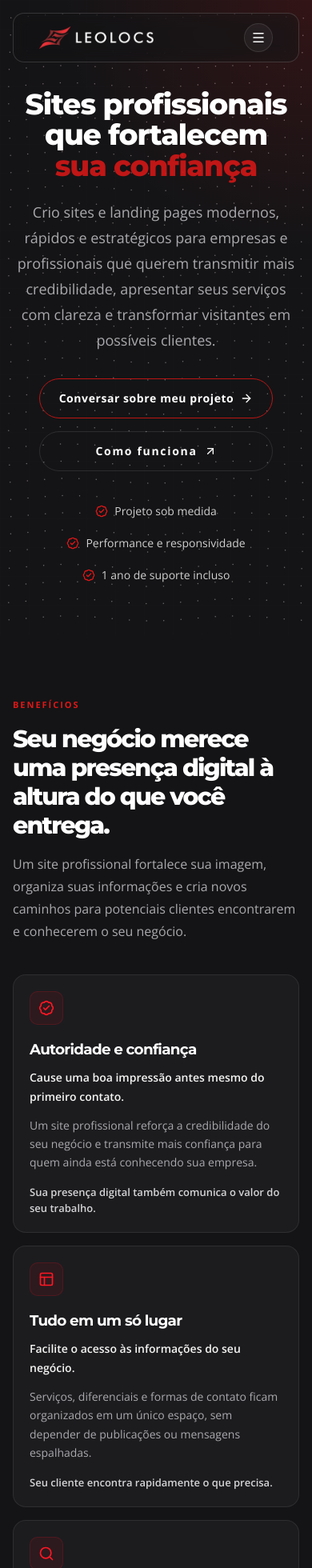
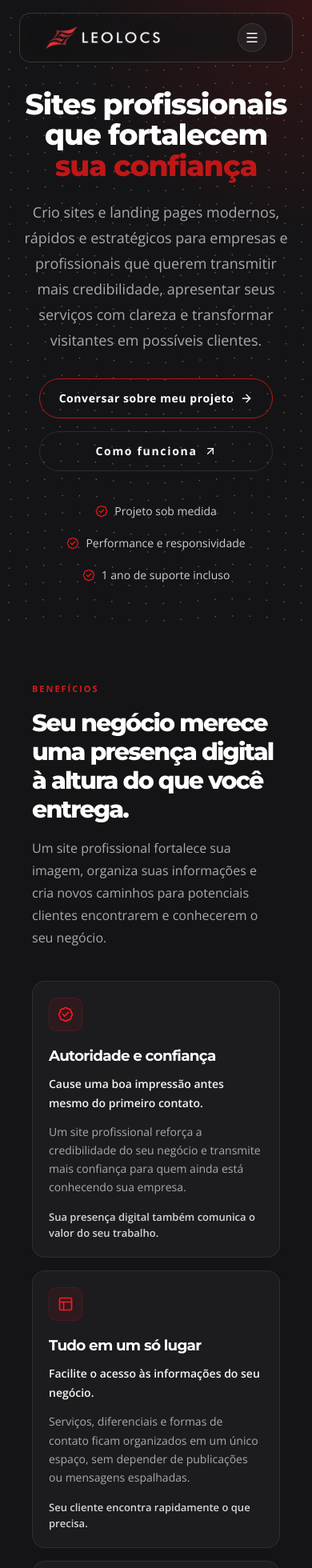
Before and after one commit to leolocs/leolocs_website, a React (Vite) app: page / in a window 390 px wide. Shown: the top 1960 px of the page at 80% size. Built offline with nearby package versions, Linux system fonts and the light colour scheme.

Commit message:
alterações gerais da pagina

```diff
--- a/src/App.tsx
+++ b/src/App.tsx
@@ -296,8 +296,8 @@ function App() {
 
   return (
     <div className="min-h-screen bg-bg text-text font-body antialiased">
-      <header className="fixed inset-x-0 top-0 z-50 px-4 pt-4">
-        <div className="mx-auto max-w-[1220px] rounded-[14px] border border-white/[0.15] bg-[#1a1a1d]/15 px-8 py-3 backdrop-blur-[10px] backdrop-brightness-[0.91] backdrop-saturate-[0.4]">
+      <header className="fixed inset-x-0 top-0 z-50 px-6 pt-4 md:px-8">
+        <div className="mx-auto max-w-[1280px] rounded-[14px] border border-white/[0.15] bg-[#1a1a1d]/15 px-8 py-3 backdrop-blur-[10px] backdrop-brightness-[0.91] backdrop-saturate-[0.4]">
           <div className="flex items-center gap-6">
             <a href="#inicio" className="flex shrink-0 items-center gap-3" aria-label="Leolocs início">
               <img src={logoWhite} alt="Leolocs logo" width="676" height="132" className="block h-7 w-[143px] object-contain" />
@@ -379,7 +379,7 @@ function App() {
             gradientTo="#c8c8c8"
             glowColor="#350000"
           />
-          <div className="relative mx-auto flex max-w-[1220px] justify-center px-4 pb-16 pt-4 text-center md:pb-20 md:pt-6">
+          <div className="relative mx-auto flex max-w-[1280px] justify-center px-6 pb-16 pt-4 text-center md:px-8 md:pb-20 md:pt-6">
             <div className="flex max-w-[850px] flex-col items-center">
               <h1 className="max-w-[850px] text-4xl font-black leading-[1.05] tracking-[-0.03em] text-white md:text-6xl">
                 <span className="block">Sites profissionais que fortalecem</span>
@@ -413,7 +413,7 @@ function App() {
           </div>
         </section>
 
-        <section id="beneficios" className="fade-in relative mx-auto max-w-[1220px] px-4 py-20 md:py-24">
+        <section id="beneficios" className="fade-in relative mx-auto max-w-[1280px] px-10 py-[60px]">
           <div className="max-w-[760px]">
             <div className="mb-4 text-[11px] font-bold uppercase tracking-[0.18em] text-brandText">BENEFÍCIOS</div>
             <h2 className="text-3xl font-black tracking-[-0.06em] text-white md:text-[3.2rem] md:leading-[1.04]">
@@ -477,7 +477,7 @@ function App() {
 
         <ProcessSection />
 
-        <section id="diferenciais" className="fade-in mx-auto max-w-[1220px] scroll-mt-28 px-4 py-20">
+        <section id="diferenciais" className="fade-in mx-auto max-w-[1280px] scroll-mt-28 px-10 py-[60px]">
           <div className="mb-6 text-xs font-bold uppercase tracking-[0.2em] text-brandText">DIFERENCIAIS</div>
           <h2 className="max-w-[900px] text-3xl font-black tracking-[-0.06em] text-white md:text-5xl">
             O que você ganha ao desenvolver seu projeto comigo:
@@ -489,7 +489,7 @@ function App() {
         </section>
 
         {showProjectsSection && (
-          <section id="projetos" className="fade-in mx-auto max-w-[1220px] px-4 py-20">
+          <section id="projetos" className="fade-in mx-auto max-w-[1280px] px-10 py-[60px]">
             <div className="mb-6 text-xs font-bold uppercase tracking-[0.2em] text-brandText">TRABALHOS</div>
             <h2 className="max-w-[760px] text-3xl font-black tracking-[-0.06em] text-white md:text-5xl">
               Projetos criados para negócios reais.
@@ -531,7 +531,7 @@ function App() {
           </section>
         )}
 
-        <section className="fade-in mx-auto max-w-[1220px] px-4 py-20">
+        <section className="fade-in mx-auto max-w-[1280px] px-10 py-[60px]">
           <div className="rounded-[24px] border border-border bg-panel p-8 md:p-12">
             <p className="text-balance text-3xl font-black leading-tight tracking-[-0.05em] text-white md:text-5xl">
               Seu cliente não precisa entender de tecnologia. Ele precisa entender por que deveria escolher sua empresa.
@@ -543,7 +543,7 @@ function App() {
         </section>
 
         {showTrustSection && (
-          <section className="fade-in mx-auto max-w-[1220px] px-4 py-20">
+          <section className="fade-in mx-auto max-w-[1280px] px-10 py-[60px]">
             <div className="mb-6 text-xs font-bold uppercase tracking-[0.2em] text-brandText">CONFIANÇA</div>
             <h2 className="max-w-[760px] text-3xl font-black tracking-[-0.06em] text-white md:text-5xl">
               A experiência de quem já confiou no meu trabalho.
@@ -571,7 +571,7 @@ function App() {
           </section>
         )}
 
-        <section id="sobre" className="fade-in mx-auto max-w-[1220px] px-4 py-20">
+        <section id="sobre" className="fade-in mx-auto max-w-[1280px] px-10 py-[60px]">
           <div className="grid items-center gap-10 lg:grid-cols-[0.9fr_1.1fr]">
             <div
               onPointerMove={handleProfilePointerMove}
@@ -613,7 +613,7 @@ function App() {
           </div>
         </section>
 
-        <section id="faq" className="fade-in scroll-mt-28 mx-auto max-w-[1220px] px-4 py-20">
+        <section id="faq" className="fade-in scroll-mt-28 mx-auto max-w-[1280px] px-10 py-[60px]">
           <h2 className="max-w-[760px] text-3xl font-black tracking-[-0.06em] text-white md:text-5xl">
             Dúvidas Frequentes
           </h2>
@@ -648,7 +648,7 @@ function App() {
           </div>
         </section>
 
-        <section className="fade-in mx-auto max-w-[1220px] px-4 py-20">
+        <section className="fade-in mx-auto max-w-[1280px] px-10 py-[60px]">
           <div className="rounded-[28px] border border-brand/25 bg-[radial-gradient(circle_at_top,_rgba(189,20,20,0.2),_transparent_35%),linear-gradient(180deg,#1d1d20,#151518)] p-8 md:p-12">
             <div className="text-xs font-bold uppercase tracking-[0.2em] text-brandText">VAMOS COMEÇAR?</div>
             <h2 className="mt-5 max-w-[850px] text-3xl font-black tracking-[-0.05em] text-white md:text-6xl">
@@ -672,8 +672,8 @@ function App() {
       </main>
 
       <footer id="contato" className="border-t border-white/10 bg-[#0E0E10]">
-        <div className="mx-auto grid max-w-[1220px] justify-items-start gap-10 px-6 py-12 md:grid-cols-2 xl:grid-cols-4">
-          <div className="justify-self-start xl:col-span-2">
+        <div className="mx-auto grid max-w-[1280px] justify-items-start gap-10 px-6 py-12 md:grid-cols-[2fr_1fr_1fr] md:px-8">
+          <div className="justify-self-start">
             <div className="flex items-center justify-start gap-3">
               <img src={logoWhite} alt="Leolocs logo" width="676" height="132" className="block h-8 w-[163px] object-contain" />
             </div>
@@ -702,7 +702,7 @@ function App() {
           </div>
         </div>
 
-        <div className="mx-auto flex max-w-[1220px] flex-col gap-5 border-t border-white/10 px-4 py-6 md:flex-row md:items-center md:justify-between">
+        <div className="mx-auto flex max-w-[1280px] flex-col gap-5 border-t border-white/10 px-6 py-6 md:flex-row md:items-center md:justify-between md:px-8">
           <div className="text-sm text-muted">© 2026 Leolocs. Todos os direitos reservados. | CNPJ 65.870.050/0001-75</div>
           <div className="flex items-center gap-4 text-white/70">
             <div className="flex items-center gap-3">
--- a/src/sections/Process.tsx
+++ b/src/sections/Process.tsx
@@ -205,8 +205,8 @@ function ProcessSection() {
   }, []);
 
   return (
-    <section id="processo" className="relative bg-[#141416] py-20 md:py-28">
-      <div className="mx-auto w-full max-w-[1220px] px-5 md:px-8">
+    <section id="processo" className="relative bg-[#141416] py-[60px]">
+      <div className="mx-auto w-full max-w-[1280px] px-10">
         <header className="max-w-3xl">
           <span className="font-montserrat text-xs font-bold tracking-[0.18em] text-[#FF1724]">
             COMO FUNCIONA
```
